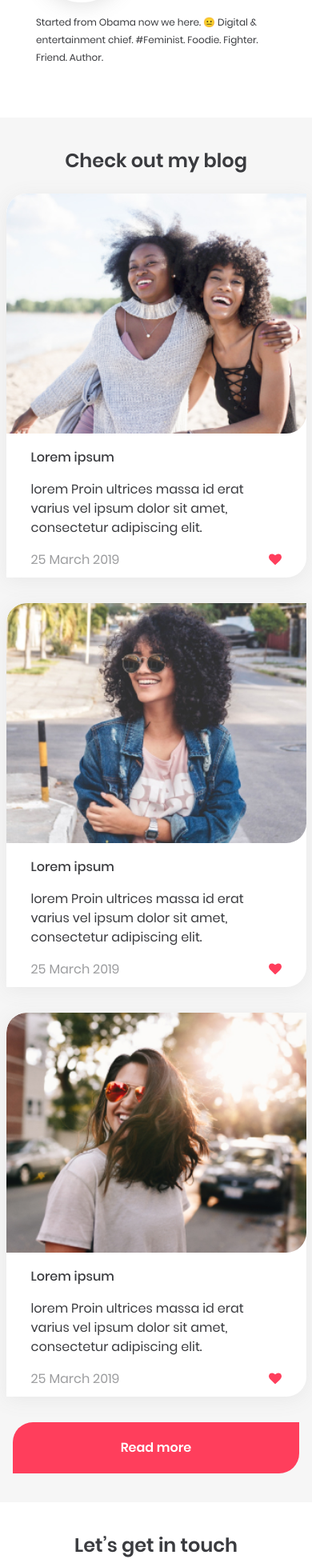
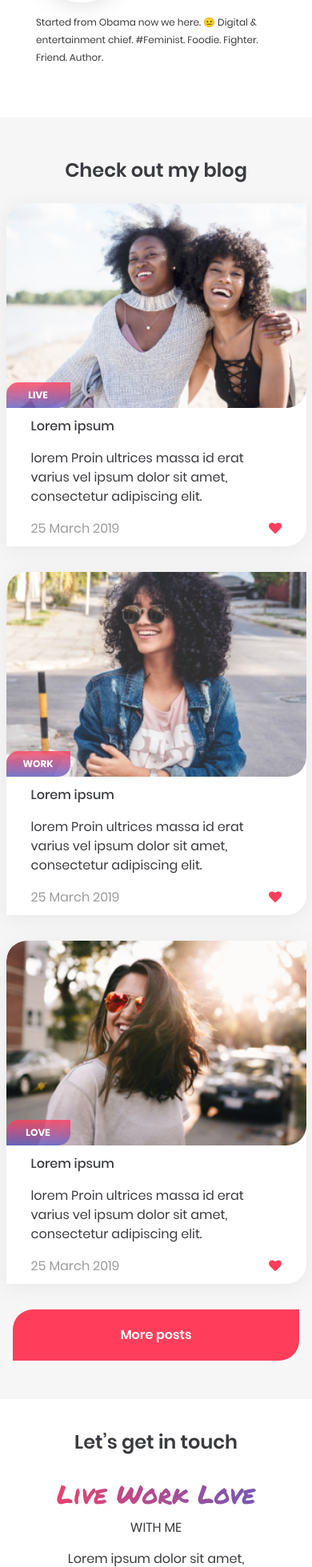
Before and after one commit to 20digital-ua/chinaokasi, a PHP site: page / in a window 390 px wide. Shown: the part 4252-6211 px from the top of the page at 80% size. Run offline with PHP 8.4, Linux system fonts and the light colour scheme.

Commit message:
Responsive blog posts

```diff
--- a/index.html
+++ b/index.html
@@ -47,8 +47,6 @@
 										<label for="input-email-header" class="primary-form__label">Email</label>
 										<input id="input-email-header" class="input primary-form__input primary-form__input-last" type="text" placeholder="Your Email">
 								</div>
-
-
 							</div>
 							<button class="primary-form__submit submit-btn">Join my movement</button>
 						</form>
@@ -238,7 +236,10 @@
 			<div class="container container--nopadding">
 				<div class="blog-posts">
 					<div class="post">
+						<div class="post-img">
 								<img class="post__img" src="img/blog/blog_post_1.jpg" alt="" >
+								<div class="post-img__status">LIVE</div>
+						</div>
 						<div class="post-content">
 							<h3 class="post-content__title">Lorem ipsum</h3>
 							<div class="post-content__text">lorem Proin ultrices massa id erat varius vel ipsum dolor sit amet, consectetur adipiscing elit.</div>
@@ -252,7 +253,10 @@
 						</div>
 					</div>
 					<div class="post">
+						<div class="post-img">
 								<img class="post__img" src="img/blog/blog_post_2.jpg" alt="" >
+								<div class="post-img__status">Work</div>
+						</div>
 						<div class="post-content">
 							<h3 class="post-content__title">Lorem ipsum</h3>
 							<div class="post-content__text">lorem Proin ultrices massa id erat varius vel ipsum dolor sit amet, consectetur adipiscing elit.</div>
@@ -266,7 +270,10 @@
 						</div>
 					</div>
 					<div class="post">
+						<div class="post-img">
 								<img class="post__img" src="img/blog/blog_post_3.jpg" alt="" >
+								<div class="post-img__status">LOVE</div>
+						</div>
 						<div class="post-content">
 							<h3 class="post-content__title">Lorem ipsum</h3>
 							<div class="post-content__text">lorem Proin ultrices massa id erat varius vel ipsum dolor sit amet, consectetur adipiscing elit.</div>
@@ -279,9 +286,64 @@
 								</div>
 						</div>
 					</div>
+
+				</div>
+				<div class="blog-posts blog-posts-row2">
+					<div class="post">
+						<div class="post-img">
+								<img class="post__img" src="img/blog/blog_post_2.jpg" alt="" >
+								<div class="post-img__status">LIVE</div>
+						</div>
+						<div class="post-content">
+							<h3 class="post-content__title">Lorem ipsum</h3>
+							<div class="post-content__text">lorem Proin ultrices massa id erat varius vel ipsum dolor sit amet, consectetur adipiscing elit.</div>
+						</div>
+						<div class="post-info">
+							<div class="post-info__date">25 March 2019</div>
+							<div class="post-info__heart"><svg width="16" height="15" viewBox="0 0 16 15" fill="none" xmlns="http://www.w3.org/2000/svg">
+								<path d="M8 14.1429C8.14286 14.1429 8.28572 14.0893 8.39286 13.9821L13.9554 8.625C14.0357 8.54464 16 6.75 16 4.60714C16 1.99107 14.4018 0.428571 11.7321 0.428571C10.1696 0.428571 8.70536 1.66071 8 2.35714C7.29464 1.66071 5.83036 0.428571 4.26786 0.428571C1.59821 0.428571 0 1.99107 0 4.60714C0 6.75 1.96429 8.54464 2.03571 8.60714L7.60714 13.9821C7.71429 14.0893 7.85714 14.1429 8 14.1429Z" fill="#FF3E5C"/>
+								</svg>
+								</div>
+						</div>
+					</div>
+					<div class="post">
+						<div class="post-img">
+								<img class="post__img" src="img/blog/blog_post_3.jpg" alt="" >
+								<div class="post-img__status">Work</div>
+						</div>
+						<div class="post-content">
+							<h3 class="post-content__title">Lorem ipsum</h3>
+							<div class="post-content__text">lorem Proin ultrices massa id erat varius vel ipsum dolor sit amet, consectetur adipiscing elit.</div>
+						</div>
+						<div class="post-info">
+							<div class="post-info__date">25 March 2019</div>
+							<div class="post-info__heart"><svg width="16" height="15" viewBox="0 0 16 15" fill="none" xmlns="http://www.w3.org/2000/svg">
+								<path d="M8 14.1429C8.14286 14.1429 8.28572 14.0893 8.39286 13.9821L13.9554 8.625C14.0357 8.54464 16 6.75 16 4.60714C16 1.99107 14.4018 0.428571 11.7321 0.428571C10.1696 0.428571 8.70536 1.66071 8 2.35714C7.29464 1.66071 5.83036 0.428571 4.26786 0.428571C1.59821 0.428571 0 1.99107 0 4.60714C0 6.75 1.96429 8.54464 2.03571 8.60714L7.60714 13.9821C7.71429 14.0893 7.85714 14.1429 8 14.1429Z" fill="#FF3E5C"/>
+								</svg>
+								</div>
+						</div>
+					</div>
+					<div class="post">
+						<div class="post-img">
+								<img class="post__img" src="img/blog/blog_post_1.jpg" alt="" >
+								<div class="post-img__status">LOVE</div>
+						</div>
+						<div class="post-content">
+							<h3 class="post-content__title">Lorem ipsum</h3>
+							<div class="post-content__text">lorem Proin ultrices massa id erat varius vel ipsum dolor sit amet, consectetur adipiscing elit.</div>
+						</div>
+						<div class="post-info">
+							<div class="post-info__date">25 March 2019</div>
+							<div class="post-info__heart"><svg width="16" height="15" viewBox="0 0 16 15" fill="none" xmlns="http://www.w3.org/2000/svg">
+								<path d="M8 14.1429C8.14286 14.1429 8.28572 14.0893 8.39286 13.9821L13.9554 8.625C14.0357 8.54464 16 6.75 16 4.60714C16 1.99107 14.4018 0.428571 11.7321 0.428571C10.1696 0.428571 8.70536 1.66071 8 2.35714C7.29464 1.66071 5.83036 0.428571 4.26786 0.428571C1.59821 0.428571 0 1.99107 0 4.60714C0 6.75 1.96429 8.54464 2.03571 8.60714L7.60714 13.9821C7.71429 14.0893 7.85714 14.1429 8 14.1429Z" fill="#FF3E5C"/>
+								</svg>
+								</div>
+						</div>
+					</div>
+
 				</div>
 				<div class="container">
-					<a href="#" class="link-btn"><span class="link-inner">Read more</span></a>
+					<a href="#" class="link-btn link-btn-center"><span class="link-inner">More posts</span></a>
 				</div>
 
 			</div>
--- a/scss/_modules/header.scss
+++ b/scss/_modules/header.scss
@@ -37,7 +37,7 @@ header{
     width:100%;
     height: 100%;
     z-index: -1;
-    background: linear-gradient(180deg, #FF3E5C 0%, #5D5CC3 100%);
+    background: linear-gradient(180deg, $redColor 0%, $violetColor 100%);
     border-radius: 0 0 25px 0;
 
     //background:  red url("#{$image_dir}header/ChinaMainHeaderImage.png") center bottom no-repeat;
--- a/scss/_modules/link_buttons.scss
+++ b/scss/_modules/link_buttons.scss
@@ -22,6 +22,9 @@
   @include font(16px, $PoppinsSemiBold);
   line-height: 64px;
   text-align: center;
+  &-center{
+    margin: 0 auto;
+  }
 }
 .submit-btn,
 .link-btn{
--- a/scss/_modules/my-blog.scss
+++ b/scss/_modules/my-blog.scss
@@ -1,10 +1,28 @@
 .blog-section{
   background-color: $lightGreyBG;
+  padding: 48px 0 48px 0;
+  @include screen-tb{
+    padding: 64px 0 96px 0;
+  }
+  @include screen-lg{
+    padding: 120px 0 154px 0;
+  }
 }
 .blog-posts{
   display: flex;
   flex-direction: column;
   align-items: center;
+  &-row2{
+    display: none;
+  }
+  @include screen-md{
+    flex-direction: row;
+    flex-wrap: wrap;
+    justify-content: space-between;
+    &-row2{
+      display: flex;
+    }
+  }
 }
 .post{
   width: 100%;
@@ -12,16 +30,46 @@
   border-radius: 25px 0 25px 0;
   overflow: hidden;
   max-width: 375px;
+  @include transition;
+  @include screen-md{
+    max-width: 320px;
+    margin-bottom: 40px;
+    background-color: unset;
+    box-shadow: unset;
+  }
+
   padding-bottom: 50px;
   position: relative;
   margin-bottom: 32px;
   box-shadow: 0px 4px 25px rgba(115, 115, 115, 0.1);
+  .post-img{
+    width: 100%;
+    height: 256px;
+    position: relative;
+    &__status{
+      position: absolute;
+      @include font(12px, $PoppinsBold);
+      color:#FFF;
+      text-transform: uppercase;
+      text-align: center;
+      line-height: 32px;
+      bottom: 0;
+      left: 0;
+      border-radius: 15px 0px;
+      background: linear-gradient(180deg, rgba(255, 62, 92, 0.8) 0%, rgba(96, 95, 199, 0.8) 100%);
+      width: 80px;
+      height: 32px;
+    }
+  }
   &__img{
     width: 100%;
+    height: 100%;
+    object-fit: cover;
     border-radius: 25px 0 25px 0;
   }
   &:hover{
-
+    background-color: #fff;
+    box-shadow: 0px 4px 25px rgba(115, 115, 115, 0.1);
   }
 }
 
--- a/style.css
+++ b/style.css
@@ -226,6 +226,10 @@ body {
   font: 16px "Poppins-SemiBold";
   line-height: 64px;
   text-align: center;
+}
+
+.link-btn-center {
+  margin: 0 auto;
 }
 
 /* FORMS */
@@ -888,6 +892,7 @@ header .container {
 
 .blog-section {
   background-color: rgba(243, 243, 243, 0.71);
+  padding: 48px 0 48px 0;
 }
 
 .blog-posts {
@@ -896,21 +901,54 @@ header .container {
   align-items: center;
 }
 
+.blog-posts-row2 {
+  display: none;
+}
+
 .post {
   width: 100%;
   background-color: #fff;
   border-radius: 25px 0 25px 0;
   overflow: hidden;
   max-width: 375px;
+  transition: all .25s linear;
   padding-bottom: 50px;
   position: relative;
   margin-bottom: 32px;
   box-shadow: 0px 4px 25px rgba(115, 115, 115, 0.1);
 }
 
+.post .post-img {
+  width: 100%;
+  height: 256px;
+  position: relative;
+}
+
+.post .post-img__status {
+  position: absolute;
+  font: 12px "Poppins-Bold";
+  color: #FFF;
+  text-transform: uppercase;
+  text-align: center;
+  line-height: 32px;
+  bottom: 0;
+  left: 0;
+  border-radius: 15px 0px;
+  background: linear-gradient(180deg, rgba(255, 62, 92, 0.8) 0%, rgba(96, 95, 199, 0.8) 100%);
+  width: 80px;
+  height: 32px;
+}
+
 .post__img {
   width: 100%;
+  height: 100%;
+  object-fit: cover;
   border-radius: 25px 0 25px 0;
+}
+
+.post:hover {
+  background-color: #fff;
+  box-shadow: 0px 4px 25px rgba(115, 115, 115, 0.1);
 }
 
 .post-content {
@@ -1136,6 +1174,10 @@ footer .container {
   .follow {
     margin-top: 86px;
   }
+
+  .blog-section {
+    padding: 64px 0 96px 0;
+  }
 }
 
 @media only screen and (min-width: 1024px) {
@@ -1216,6 +1258,23 @@ footer .container {
   .sign-podcast .primary-form__submit {
     margin-top: 16px;
     margin-left: 16px;
+  }
+
+  .blog-posts {
+    flex-direction: row;
+    flex-wrap: wrap;
+    justify-content: space-between;
+  }
+
+  .blog-posts-row2 {
+    display: flex;
+  }
+
+  .post {
+    max-width: 320px;
+    margin-bottom: 40px;
+    background-color: unset;
+    box-shadow: unset;
   }
 }
 
@@ -1310,4 +1369,8 @@ footer .container {
   .follow {
     margin-top: 150px;
   }
+
+  .blog-section {
+    padding: 120px 0 154px 0;
+  }
 }
```
Lines whose indentation alone changed are shown as unchanged.
